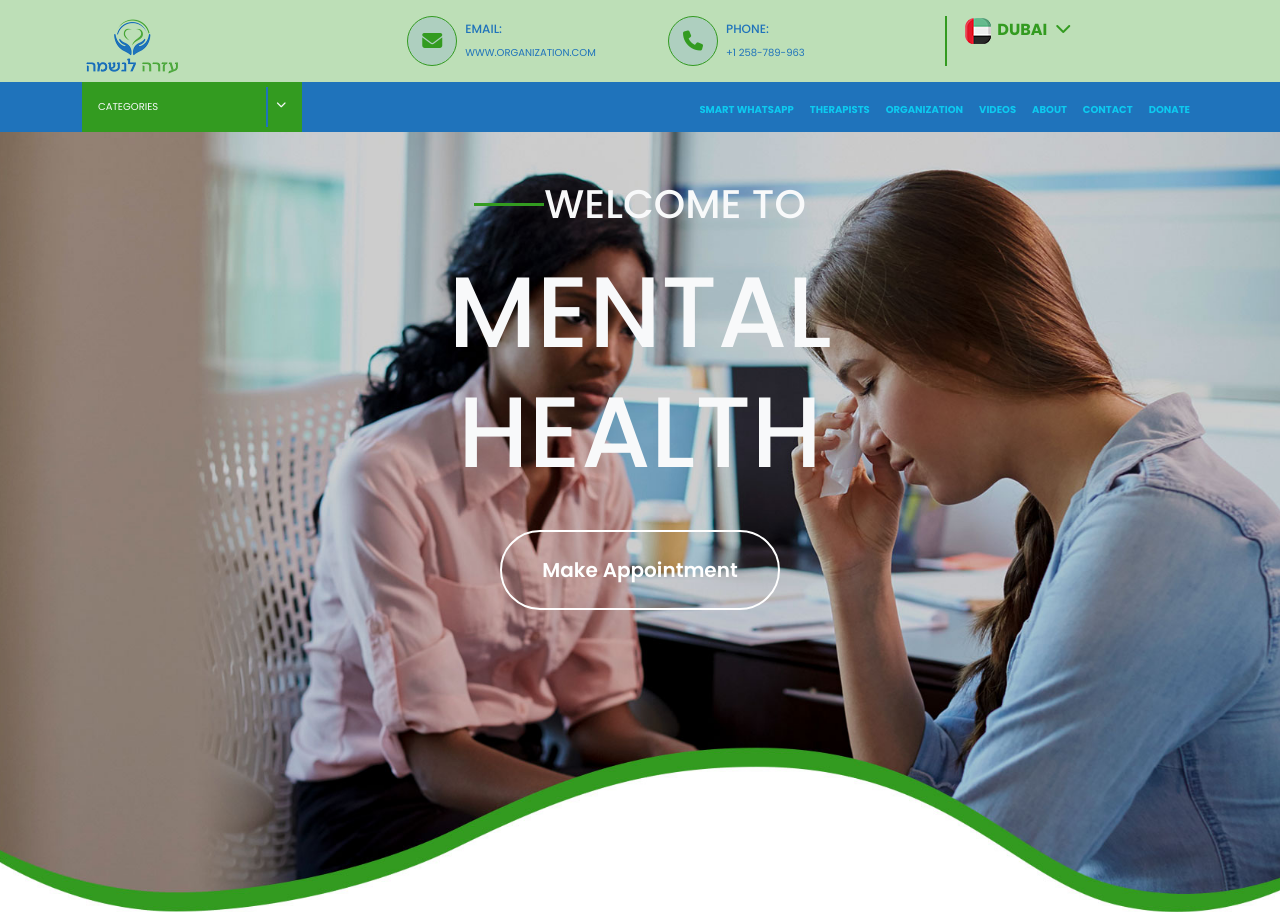
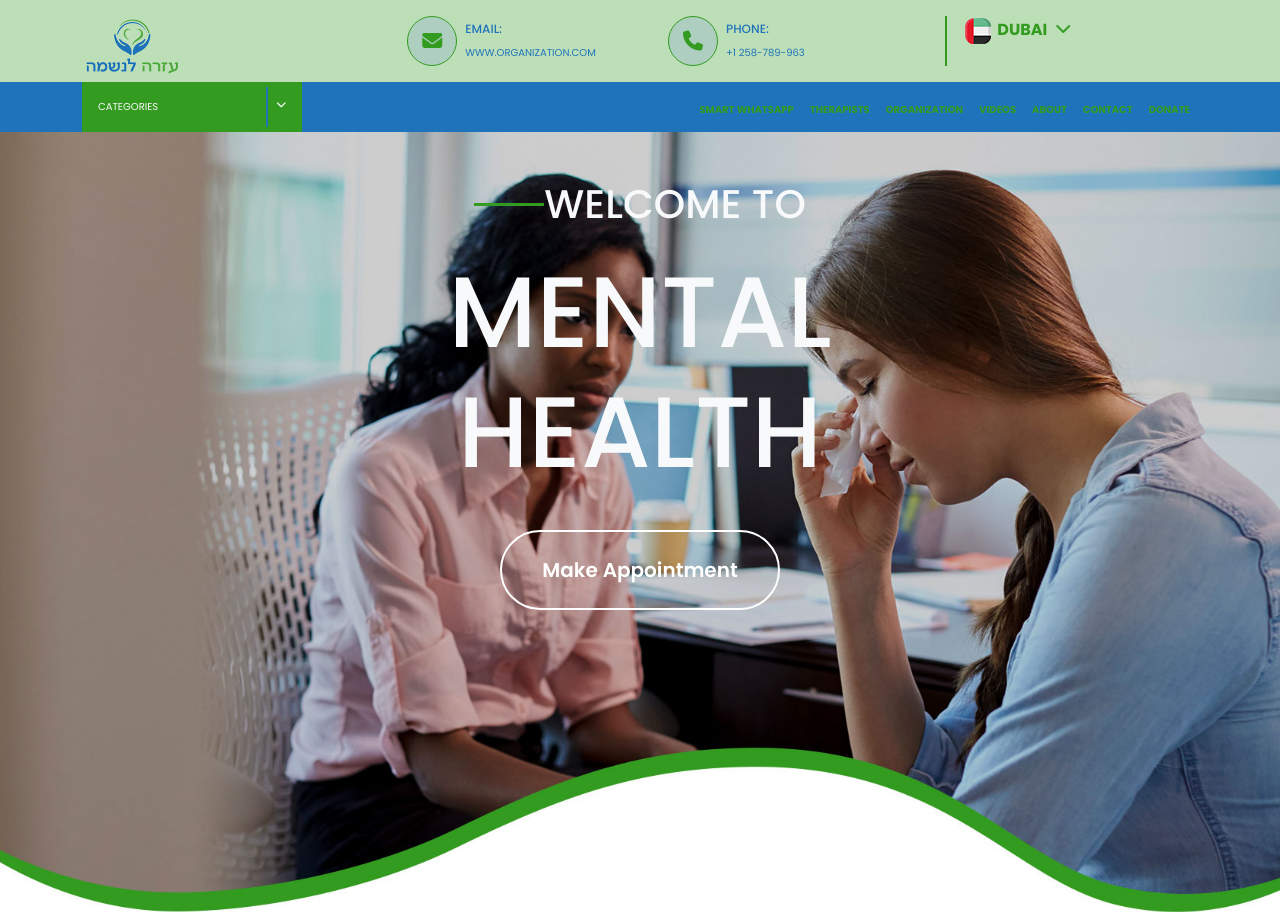
Before and after one commit to Sheikh-Sobuj/Mental-Health-Project, a plain HTML site: page index.html in a window 1280 px wide. Shown: the top 912 px of the page. Drawn offline with nearby package versions, Linux system fonts and the light colour scheme.

Commit message:
Update index.html

```diff
--- a/index.html
+++ b/index.html
@@ -100,30 +100,30 @@
           <div class="collapse navbar-collapse mt-2" id="navbarSupportedContent">
             <ul class="navbar-nav ms-auto mb-2 mb-lg-0">
               <li class="nav-item">
-                <a class="nav-link fw-bold text-info" aria-current="page" href="#"
+                <a class="nav-link fw-bold" aria-current="page" href="#"
                   >SMART WHATSAPP
                 </a>
               </li>
 
               <li class="nav-item">
-                <a class="nav-link fw-bold text-info" aria-current="page" href="#">THERAPISTS</a>
+                <a class="nav-link fw-bold" aria-current="page" href="#">THERAPISTS</a>
               </li>
               <li class="nav-item">
-                <a class="nav-link fw-bold text-info" aria-current="page" href="#"
+                <a class="nav-link fw-bold" aria-current="page" href="#"
                   >ORGANIZATION
                 </a>
               </li>
               <li class="nav-item">
-                <a class="nav-link fw-bold text-info" aria-current="page" href="#">VIDEOS </a>
+                <a class="nav-link fw-bold" aria-current="page" href="#">VIDEOS </a>
               </li>
               <li class="nav-item">
-                <a class="nav-link fw-bold text-info" aria-current="page" href="#">ABOUT </a>
+                <a class="nav-link fw-bold" aria-current="page" href="#">ABOUT </a>
               </li>
               <li class="nav-item">
-                <a class="nav-link fw-bold text-info" aria-current="page" href="#">CONTACT</a>
+                <a class="nav-link fw-bold" aria-current="page" href="#">CONTACT</a>
               </li>
               <li class="nav-item">
-                <a class="nav-link fw-bold text-info" aria-current="page" href="#">DONATE</a>
+                <a class="nav-link fw-bold" aria-current="page" href="#">DONATE</a>
               </li>
             </ul>
           </div>
```
